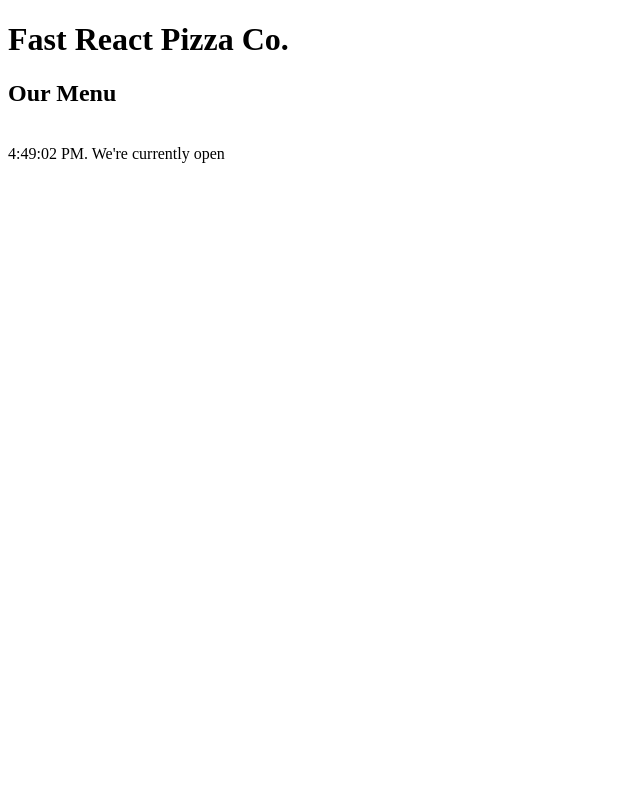
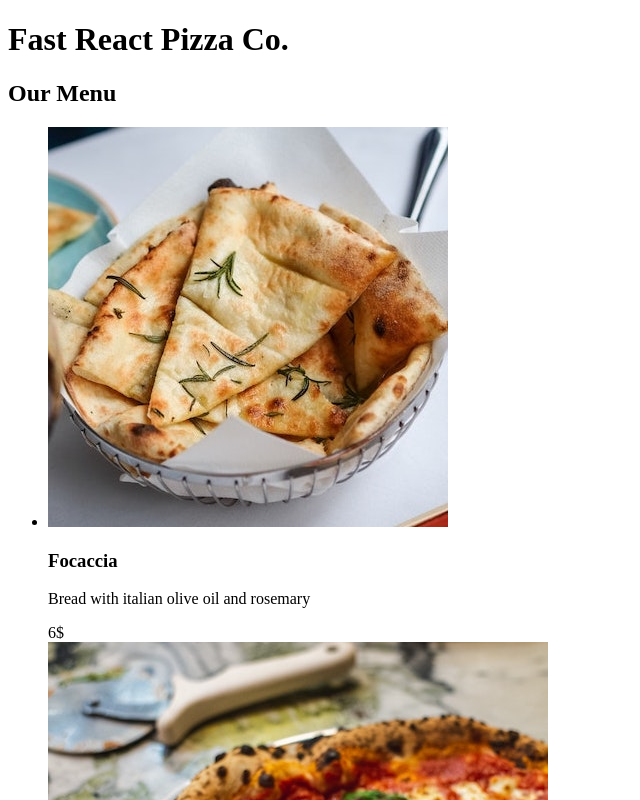
Before and after one commit to kianoushit1999/Fast-React-Pizza-co., a React (Create React App) app: page / in a window 1280 px wide. Shown: the top 800 px of the page, without its empty margins (0-640 px from the left). Built offline with nearby package versions, Linux system fonts and the light colour scheme.

Commit message:
Some minor issues tackled and added all data to the project

```diff
--- a/src/Data/data.js
+++ b/src/Data/data.js
@@ -1,44 +1,44 @@
-const pizzaData = [
+export const pizzaData = [
   {
     name: "Focaccia",
     ingredients: "Bread with italian olive oil and rosemary",
     price: 6,
-    photoName: "pizzas/focaccia.jpg",
+    photoName: "images/focaccia.jpg",
     soldOut: false,
   },
   {
     name: "Pizza Margherita",
     ingredients: "Tomato and mozarella",
     price: 10,
-    photoName: "pizzas/margherita.jpg",
+    photoName: "images/margherita.jpg",
     soldOut: false,
   },
   {
     name: "Pizza Spinaci",
     ingredients: "Tomato, mozarella, spinach, and ricotta cheese",
     price: 12,
-    photoName: "pizzas/spinaci.jpg",
+    photoName: "images/spinaci.jpg",
     soldOut: false,
   },
   {
     name: "Pizza Funghi",
     ingredients: "Tomato, mozarella, mushrooms, and onion",
     price: 12,
-    photoName: "pizzas/funghi.jpg",
+    photoName: "images/funghi.jpg",
     soldOut: false,
   },
   {
     name: "Pizza Salamino",
     ingredients: "Tomato, mozarella, and pepperoni",
     price: 15,
-    photoName: "pizzas/salamino.jpg",
+    photoName: "images/salamino.jpg",
     soldOut: true,
   },
   {
     name: "Pizza Prosciutto",
     ingredients: "Tomato, mozarella, ham, aragula, and burrata cheese",
     price: 18,
-    photoName: "pizzas/prosciutto.jpg",
+    photoName: "images/prosciutto.jpg",
     soldOut: false,
   },
 ];
--- a/src/Footer.js
+++ b/src/Footer.js
@@ -1,6 +1,11 @@
 import React from "react";
 
 const Footer = () => {
+    const openHour = 8;
+    const closeHour = 23;
+    const currentTime = new Date().getHours()
+    const isOpen = currentTime >= openHour && currentTime <= closeHour;
+    console.log(isOpen);
     return <footer>
         {new Date().toLocaleTimeString()}. We're currently open
     </footer>
--- a/src/Pizza/Menu.js
+++ b/src/Pizza/Menu.js
@@ -1,11 +1,20 @@
 import React from "react";
 import Pizza from "./Pizza";
 
+import { pizzaData } from "../Data/data";
+
 const Menu = () => {
-    return <div>
-        <h2> Our Menu </h2>
-        <Pizza />
+  return (
+    <div>
+      <h2> Our Menu </h2>
+      <ul>
+        {pizzaData.map((pizza, index, pizzaList) => {
+          return <Pizza key={pizza.name} pizza={pizza} />;
+        })}
+        ;
+      </ul>
     </div>
-}
+  );
+};
 
 export default Menu;
--- a/src/Pizza/Pizza.js
+++ b/src/Pizza/Pizza.js
@@ -1,9 +1,14 @@
 import React from "react";
 
 const Pizza = (props) => {
-    return <div>
-        <img src="" alt="" />
-    </div>
+    return <li>
+        <img src={props.pizza.photoName} alt={props.pizza.name} />
+        <div>
+            <h3>{props.pizza.name}</h3>
+            <p>{props.pizza.ingredients}</p>
+            <span>{props.pizza.price}$</span>
+        </div>
+    </li>
 }
 
 export default Pizza;
```
